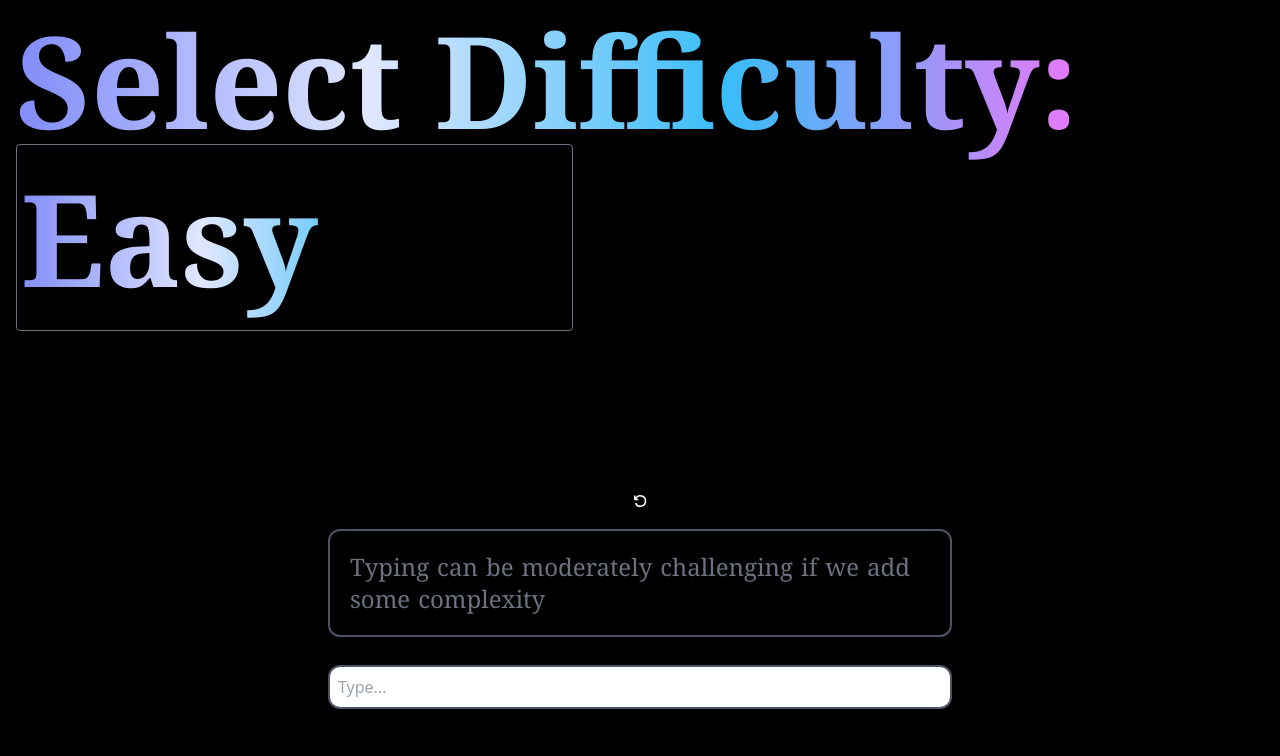
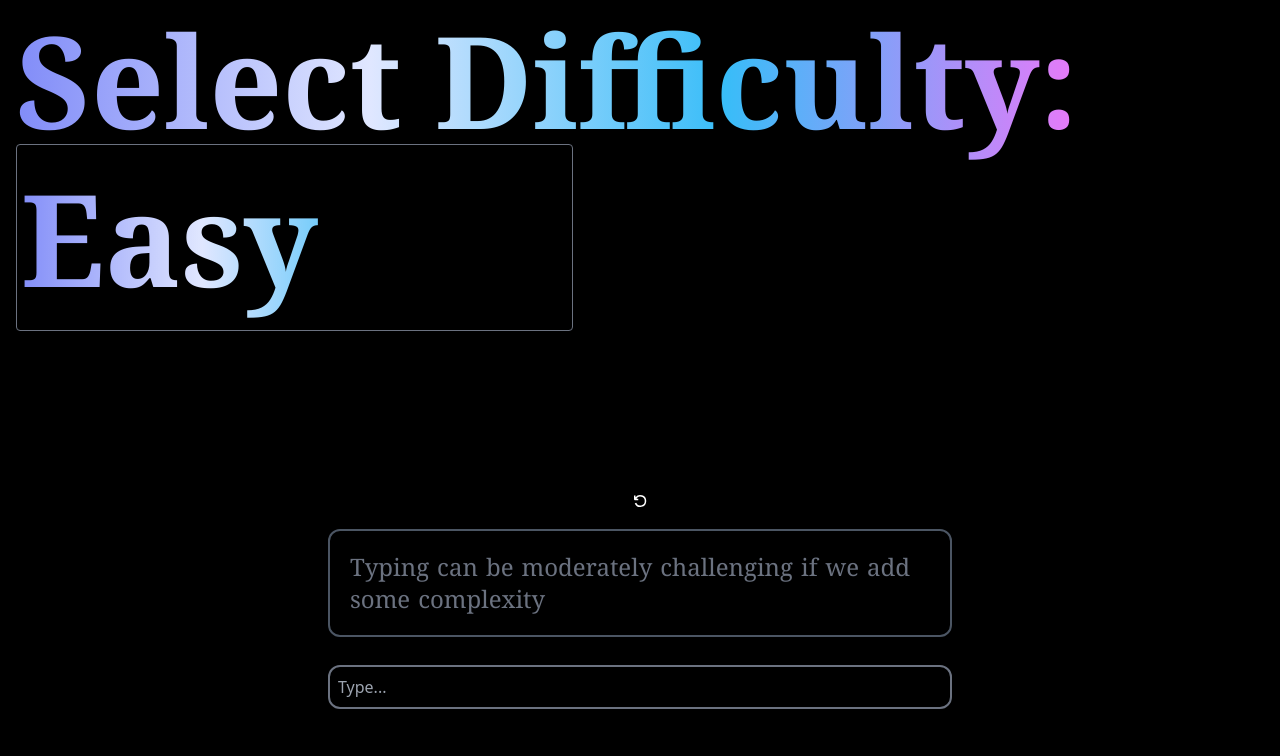
Before and after one commit to Hiiankit/Typing-game, a Next.js app: page / in a window 1280 px wide. Shown: the top 756 px of the page. Built offline with nearby package versions, Linux system fonts and the light colour scheme.

Commit message:
Style: Input

```diff
--- a/src/app/Game.tsx
+++ b/src/app/Game.tsx
@@ -123,7 +123,7 @@ const Game = () => {
           placeholder="Type..."
           value={currentWord}
           onChange={handleInputChange}
-          className={`p-2 rounded-xl border-gray-600 w-1/2  border-2 ${
+          className={`p-2 rounded-xl text-gray-500 bg-black border-gray-500 w-1/2  border-2 ${
             currentWord && words[typedWords.length]?.startsWith(currentWord)
               ? "border-green-500"
               : currentWord
```
